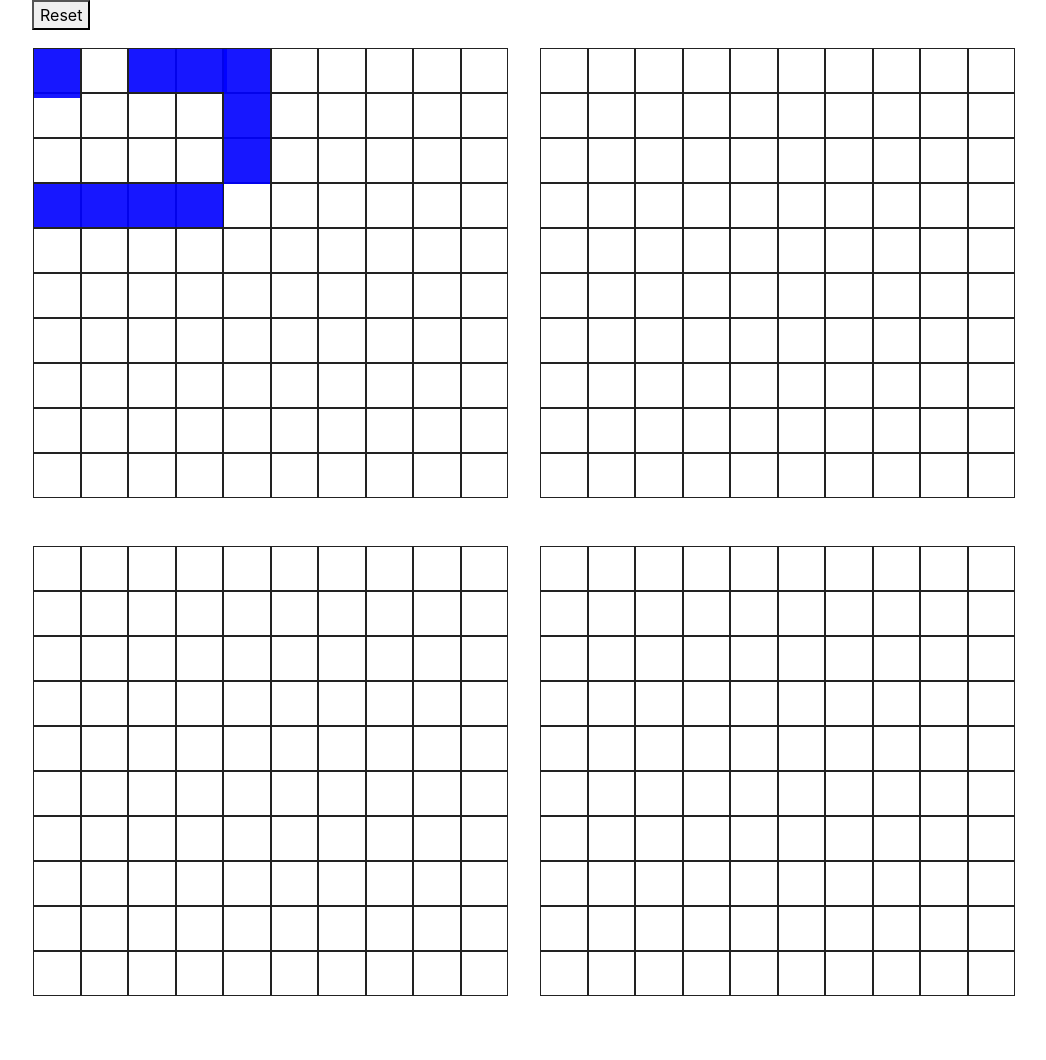
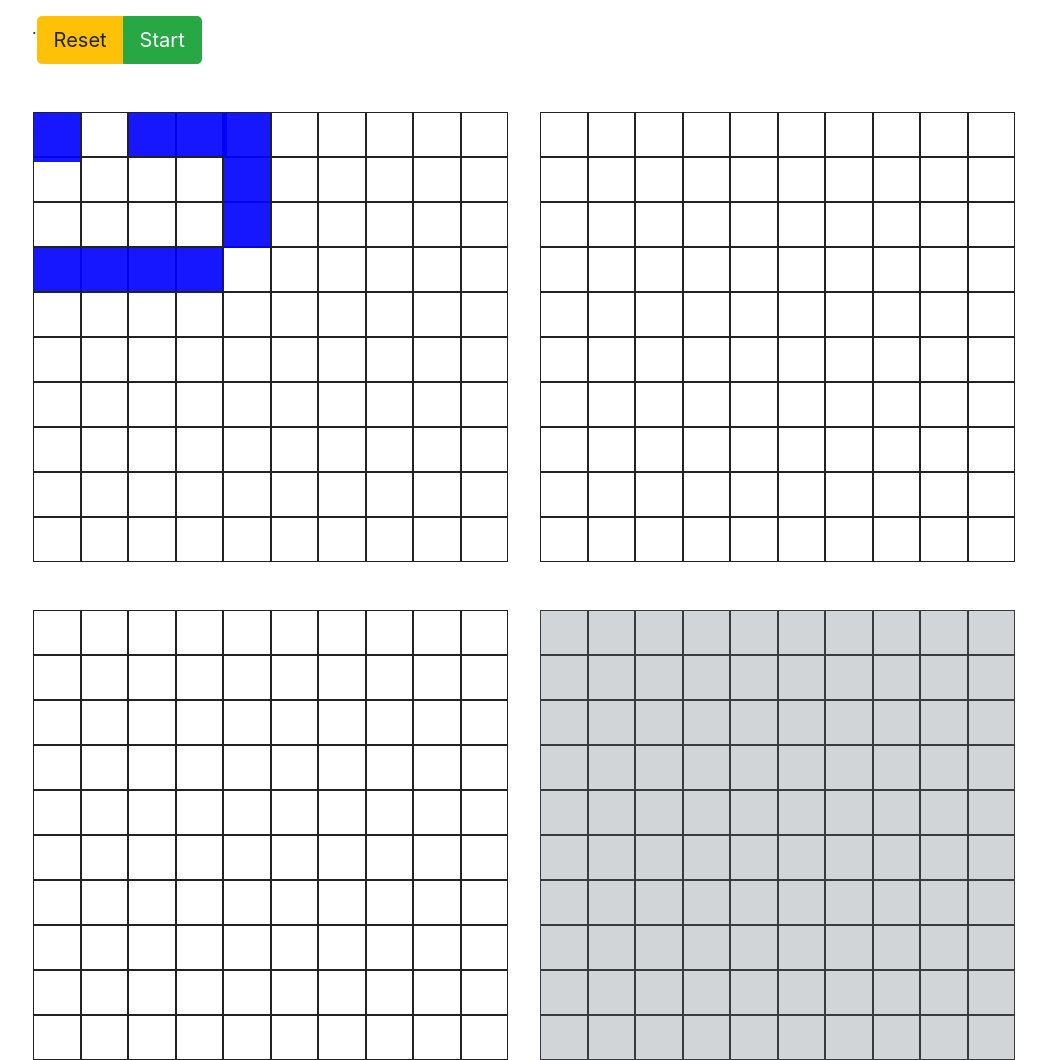
Before and after one commit to rvvergara/battleship, a website built with webpack: page dist/index.html in a window 1280 px wide. Shown: the whole page, without its empty margins (53-1099 px from the left). Before the commit the page ends 996 px from the top, so only its background shows below. Built offline with nearby package versions, Linux system fonts and the light colour scheme.

Commit message:
Add start game button in index and view
- also add all the loging for start game

```diff
--- a/src/css/main.css
+++ b/src/css/main.css
@@ -34,7 +34,7 @@
 .guard-box {
   height: 100%;
   width: 100%;
-  z-index: 1000;
+  z-index: 99999;
   top: 0;
   left: 0;
   opacity: 0.3;
--- a/src/js/dom/gameDisplay.js
+++ b/src/js/dom/gameDisplay.js
@@ -56,11 +56,12 @@ const createGrid = (num, boardName, gameObj, parent) => {
   return grid;
 };
 
-const guardBox = (parent) => {
+const guardBox = (parent, visibility, boardLayerName) => {
   const bigBox = document.createElement("div");
+  bigBox.setAttribute("id", boardLayerName);
   bigBox.setAttribute(
     "class",
-    "bg-secondary position-absolute guard-box invisible",
+    `bg-secondary position-absolute guard-box ${visibility}`,
   );
   parent.appendChild(bigBox);
 };
@@ -70,7 +71,8 @@ const createGameDisplay = (gameObj, parent, mainRow) => {
   const computerBoardGrid = createGrid(10, gameObj.battleShipObjs.computerBoard, gameObj, parent);
   mainRow.appendChild(humanBoardGrid);
   mainRow.appendChild(computerBoardGrid);
-  guardBox(computerBoardGrid);
+  guardBox(humanBoardGrid, "invisible", "humanGuardLayer");
+  guardBox(computerBoardGrid, "block", "computerGuardLayer");
 };
 
 const resetGameDisplay = (gameObj, parent, mainRow, styleObj) => {
--- a/src/js/dom/utils.js
+++ b/src/js/dom/utils.js
@@ -17,10 +17,10 @@ const changeDisplayOfHitSquare = (square, board, index) => {
 const updateSquareDisplay = (board, turnsArr) => {
   turnsArr.forEach(turn => {
     const humanSquare = document.getElementById(`h-${turn}`);
-    document.querySelector(".guard-box").classList.remove("invisible");
+    document.querySelector("#computerGuardLayer").classList.remove("invisible");
     setTimeout(() => {
       changeDisplayOfHitSquare(humanSquare, board, turn);
-      document.querySelector(".guard-box").classList.add("invisible");
+      document.querySelector("#computerGuardLayer").classList.add("invisible");
     }, 2000);
   });
 };
--- a/src/js/index.js
+++ b/src/js/index.js
@@ -26,6 +26,8 @@ const defaultPosition = [{
 let game = mainGame(defaultPosition);
 const container = document.querySelector(".container");
 const mainRow = document.querySelector(".main-row");
+const resetBtn = document.querySelector(".reset");
+const startBtn = document.querySelector(".start");
 
 const styleObj = {
   bg: "blue",
@@ -37,7 +39,21 @@ createGameDisplay(game, container, mainRow);
 
 generateShips(game.battleShipObjs.humanBoard, styleObj);
 
-document.getElementsByTagName("button")[0].addEventListener('click', () => {
+resetBtn.addEventListener('click', (e) => {
+  e.stopPropagation();
+  startBtn.classList.remove("invisible");
   game = mainGame(defaultPosition);
   resetGameDisplay(game, container, mainRow, styleObj);
+
 });
+
+const startAddEvent = (target) => {
+  target.classList.add("invisible");
+  document.querySelector("#humanGuardLayer").classList.toggle("invisible");
+  document.querySelector("#computerGuardLayer").classList.toggle("invisible");
+};
+
+startBtn.addEventListener('click', (e) => {
+  e.stopPropagation();
+  startAddEvent(e.target);
+});
```
Also changed, not shown: dist/index.html.
